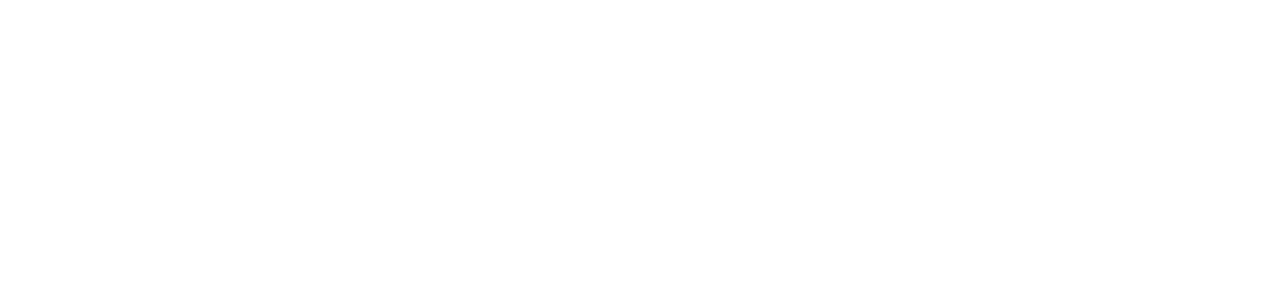
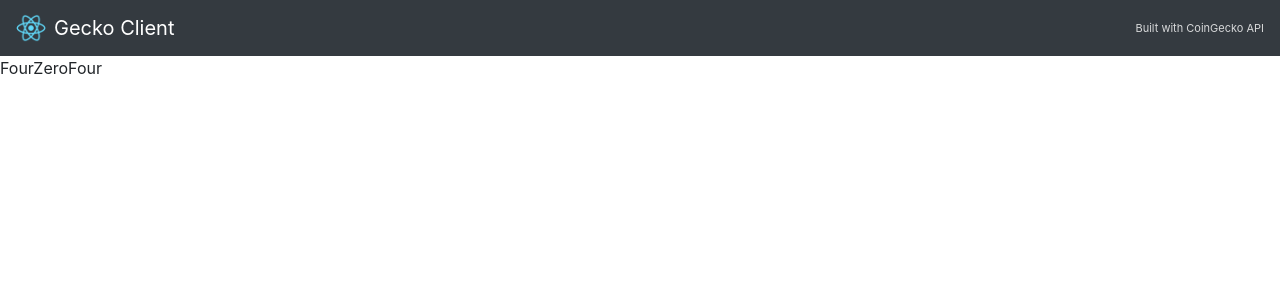
Before and after one commit to dorupopac/coingecko-reactjs, a React (Create React App) app: page /details/1 in a window 1280 px wide. Shown: the top 300 px of the page. Built offline with nearby package versions, Linux system fonts and the light colour scheme.

Commit message:
added router, pages, components

```diff
--- a/src/App.js
+++ b/src/App.js
@@ -1,17 +1,29 @@
-import React, { useEffect } from 'react';
-import Button from 'react-bootstrap/Button';
-import { getCoinsMarket } from './services/api';
+import React from 'react';
+import { BrowserRouter as Router, Switch, Route } from 'react-router-dom';
+import Home from './pages/home/home';
+import Details from './pages/details/details';
+import FourZeroFour from './pages/fourZeroFour/fourZeroFour';
+import Header from './pages/components/header/header';
 
 function App() {
-  useEffect(() => {
-    const getCoinsMarketParams = {
-      vs_currency: 'eur',
-      per_page: 10,
-    };
-    getCoinsMarket(getCoinsMarketParams);
-  }, []);
-
-  return null;
+  return (
+    <div className="App">
+      <Header />
+      <Router>
+        <Switch>
+          <Route exact path="/">
+            <Home />
+          </Route>
+          <Route exact path="/details">
+            <Details />
+          </Route>
+          <Route>
+            <FourZeroFour />
+          </Route>
+        </Switch>
+      </Router>
+    </div>
+  );
 }
 
 export default App;
--- /dev/null
+++ b/src/pages/components/header/header.css
@@ -0,0 +1,10 @@
+.header-small-info {
+  font-size: 11px;
+  opacity: 0.8;
+  color: #fff;
+}
+
+a:hover {
+  color: white;
+  text-decoration: none;
+}
--- /dev/null
+++ b/src/pages/components/header/header.jsx
@@ -0,0 +1,29 @@
+import React from 'react';
+import { Navbar } from 'react-bootstrap';
+import './header.css';
+
+const Header = () => {
+  return (
+    <Navbar bg="dark" variant="dark" className="d-flex justify-content-between">
+      <Navbar.Brand className="d-flex">
+        <img
+          alt=""
+          src="/logo512.png"
+          width="30"
+          height="30"
+          className="d-inline-block align-top"
+        />
+        <div className="ml-2">Gecko Client</div>
+      </Navbar.Brand>
+      <a
+        href="https://www.coingecko.com/api/documentations/v3"
+        target="_blank"
+        rel="noreferrer"
+        className="header-small-info"
+      >
+        Built with CoinGecko API
+      </a>
+    </Navbar>
+  );
+};
+export default Header;
--- /dev/null
+++ b/src/pages/components/table/table.jsx
@@ -0,0 +1,37 @@
+import React from 'react';
+import { Table } from 'react-bootstrap';
+
+const TableComponent = ({ headerData }) => {
+  return (
+    <Table striped bordered hover>
+      <thead>
+        <tr>
+          {headerData.map(data => (
+            <th key={data}>{data}</th>
+          ))}
+        </tr>
+      </thead>
+      <tbody>
+        {/* <tr>
+          <td>1</td>
+          <td>Mark</td>
+          <td>Otto</td>
+          <td>@mdo</td>
+        </tr>
+        <tr>
+          <td>2</td>
+          <td>Jacob</td>
+          <td>Thornton</td>
+          <td>@fat</td>
+        </tr>
+        <tr>
+          <td>3</td>
+          <td colSpan="2">Larry the Bird</td>
+          <td>@twitter</td>
+        </tr> */}
+      </tbody>
+    </Table>
+  );
+};
+
+export default TableComponent;
--- /dev/null
+++ b/src/pages/details/details.jsx
@@ -0,0 +1,7 @@
+import React from "react";
+
+const Details = () => {
+  return <div>Details</div>
+}
+
+export default Details;
--- /dev/null
+++ b/src/pages/fourZeroFour/fourZeroFour.jsx
@@ -0,0 +1,9 @@
+import React from "react";
+
+const FourZeroFour = () => {
+  return (
+    <div>FourZeroFour</div>
+  )
+}
+
+export default FourZeroFour;
--- /dev/null
+++ b/src/pages/home/home.css
@@ -0,0 +1,5 @@
+.spinner-center {
+  position: absolute;
+  top: 50%;
+  left: 50%;
+}
--- /dev/null
+++ b/src/pages/home/home.jsx
@@ -0,0 +1,54 @@
+import React, { useEffect, useState } from 'react';
+import { getCoinsMarket } from '../../services/api';
+import TableComponent from '../components/table/table';
+import { Spinner } from 'react-bootstrap';
+import './home.css';
+
+const Home = () => {
+  const [list, setList] = useState([]);
+  const [error, setError] = useState('');
+
+  useEffect(() => {
+    const getCoinsMarketParams = {
+      vs_currency: 'eur',
+      per_page: 10,
+    };
+
+    const fetchList = async () => {
+      const res = await getCoinsMarket(getCoinsMarketParams);
+      if (res.data)
+        setList(
+          res.data.map(key => {
+            return {
+              name: key.name,
+              image: key.image,
+              symbol: key.symbol,
+              current_price: key.current_price,
+              high_24h: key.high_24h,
+              low_24h: key.low_24h,
+            };
+          })
+        );
+      else if (res.error) setError(res.error);
+    };
+    fetchList();
+  }, []);
+
+  console.log(list);
+
+  return (
+    <div className="p-5">
+      {list.length > 0 ? (
+        <TableComponent headerData={Object.keys(list[0])} tableData={[]} />
+      ) : (
+        <Spinner
+          animation="border"
+          variant="primary"
+          className="spinner-center"
+        />
+      )}
+    </div>
+  );
+};
+
+export default Home;
--- a/src/services/api.js
+++ b/src/services/api.js
@@ -10,7 +10,7 @@
 
   const queryArr = Object.keys(params).map(key => {
     if (params[key]) {
-      return (key = `${key}=${params[key]}`);
+      return `${key}=${params[key]}`;
     }
   });
 
@@ -19,13 +19,24 @@
 };
 
 export const getCoinsMarket = async params => {
-  try {
-    if (!params || !params.vs_currency) return;
+  let isValid = params !== undefined;
 
+  if (params) {
+    const paramsArray = Object.keys(params);
+    isValid = paramsArray.includes('vs_currency');
+  }
+
+  if (isValid) {
     const parsedParams = buildParams(params);
-    console.log(parsedParams);
-    // return await instance.get(`/coins/markets${parsedParams}`);
-  } catch (err) {
-    console.error(err.message);
+    try {
+      const res = await instance.get(`/coins/markets${parsedParams}`);
+      return { data: res.data };
+    } catch (error) {
+      return { error };
+    }
+  } else {
+    return {
+      error: 'Invalid call parameters',
+    };
   }
 };
```
